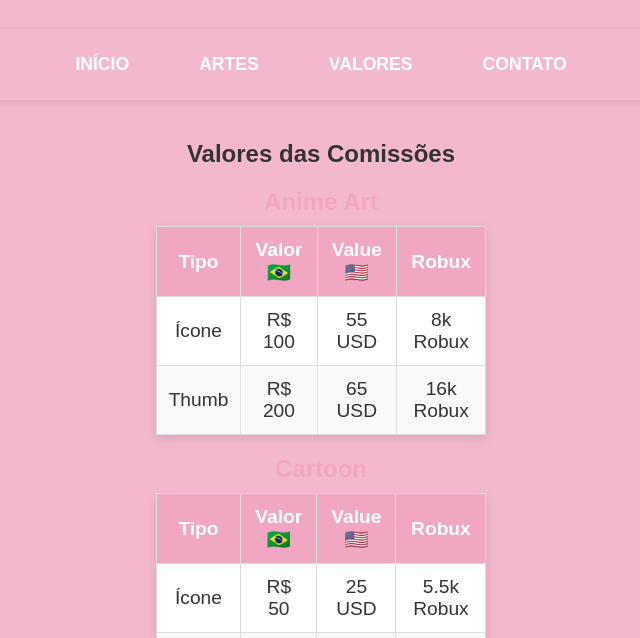
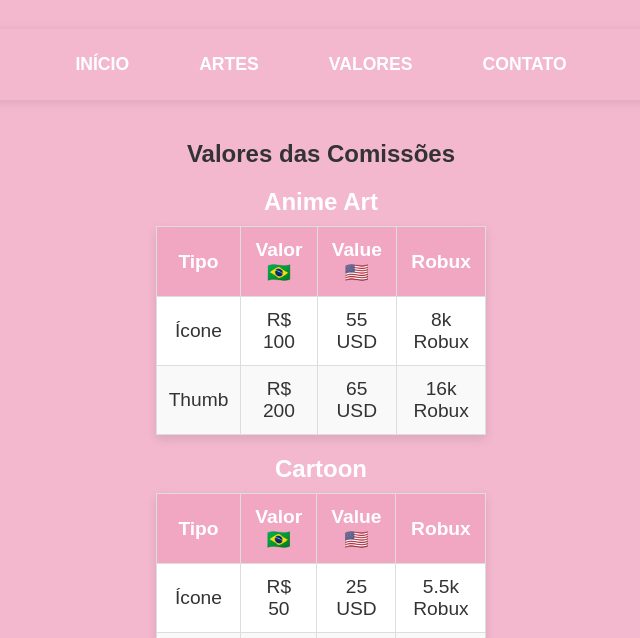
Before and after one commit to astucioso/maki, a plain HTML site: page valores.html in a window 1280 px wide. Shown: the part 162-800 px from the top of the page, without its empty margins (319-959 px from the left). Drawn offline with Linux system fonts and the light colour scheme; a script that the page names is missing.

Commit message:
Update styles.css

```diff
--- a/styles.css
+++ b/styles.css
@@ -341,7 +341,7 @@ table {
 table caption {
     font-size: 1.5em;
     font-weight: bold;
-    color: #f1a7c2;
+    color: white;
     margin-bottom: 10px;
 }
 
```
